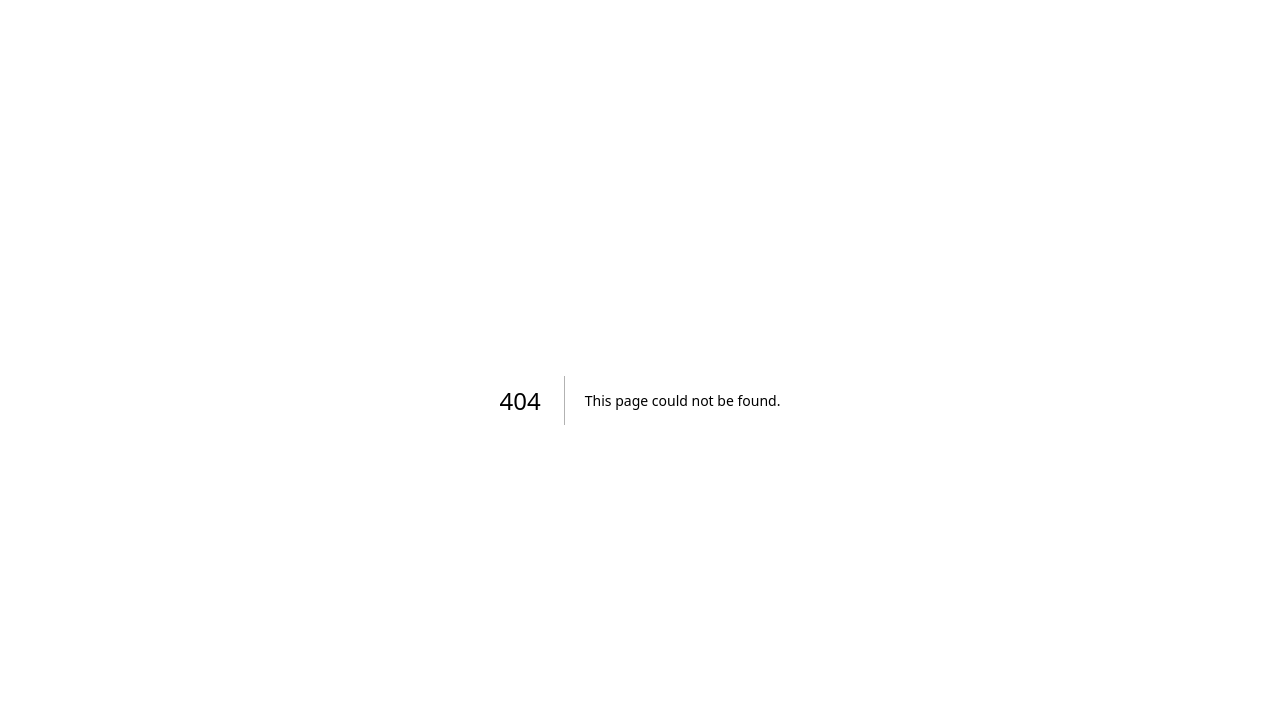
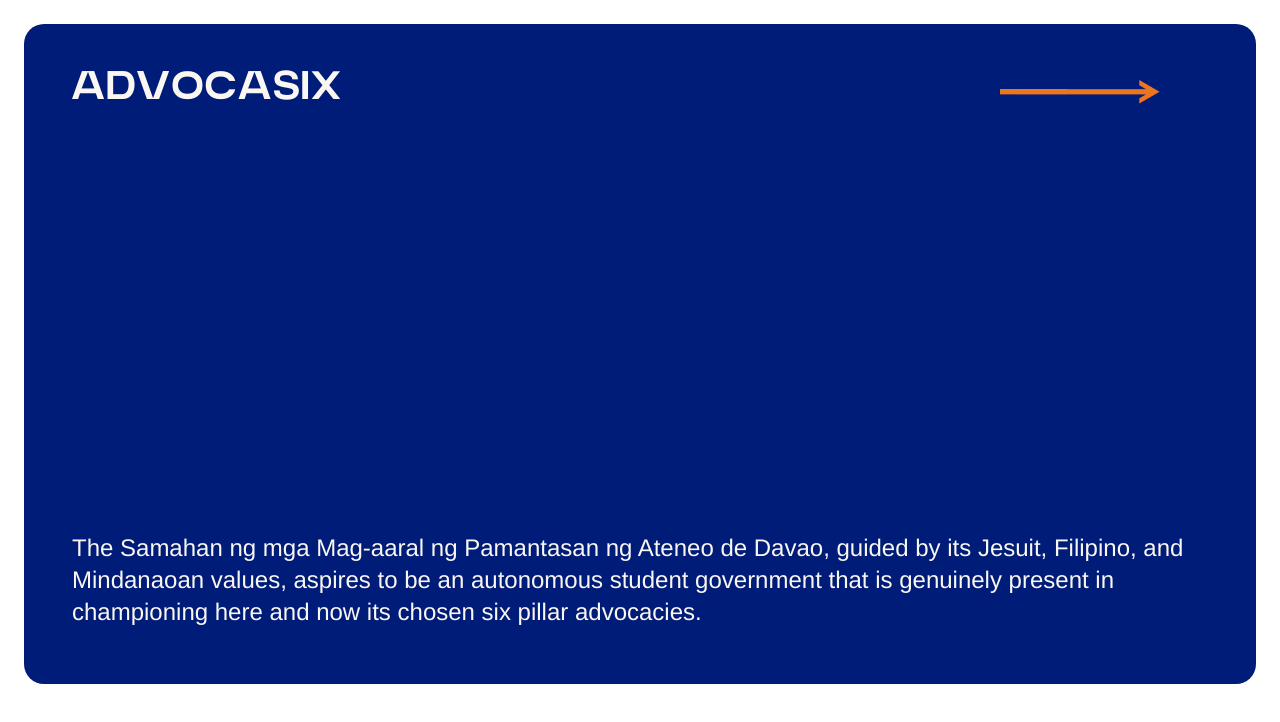
Before and after one commit to SAMAHAN-Systems-Development/samahan-at-the-get-go, a Next.js app: page /advocasix-card in a window 1280 px wide. Before the commit this address had no page. Shown: the top 722 px of the page. Built offline with nearby package versions, Linux system fonts and the light colour scheme.

Commit message:
refactor: add p tag and dir in app dir

```diff
--- /dev/null
+++ b/src/app/advocasix-card/page.tsx
@@ -0,0 +1,9 @@
+import AdvocasixDescriptionCard from '@/components/ui/Advocasix/AdvocasixDescriptionCard';
+
+export default function page() {
+  return (
+    <div className="p-6">
+      <AdvocasixDescriptionCard />
+    </div>
+  );
+}
--- a/src/components/ui/Advocasix/AdvocasixDescriptionCard.tsx
+++ b/src/components/ui/Advocasix/AdvocasixDescriptionCard.tsx
@@ -1,31 +1,31 @@
-import React from "react";
-import Image from "next/image";
+import React from 'react';
+import Image from 'next/image';
 
-import arrow from "public/assets/images/orangeArrow1.png";
+import arrow from 'public/assets/images/orangeArrow1.png';
 
 const AdvocasixDescriptionCard = () => {
   return (
     <>
       <div className="w-full bg-blue rounded-section-card flex flex-col justify-end px-8 py-10 md:px-12 md:py-14 min-h-[18rem] md:h-[32] lg:h-[41.25rem]">
         <div className="flex h-auto mb-auto">
-          <div className="font-artega text-white text-base lg:text-title-sm mr-auto">
+          <p className="font-artega text-white text-base lg:text-title-sm mr-auto">
             ADVOCASIX
-          </div>
+          </p>
           <div className="relative w-64 ml-3">
             <Image
               alt="/"
               src={arrow}
               fill={true}
-              style={{ objectFit: "contain" }}
+              style={{ objectFit: 'contain' }}
             />
           </div>
         </div>
-        <div className="text-white text-base lg:text-2xl">
+        <p className="text-white text-base lg:text-2xl">
           The Samahan ng mga Mag-aaral ng Pamantasan ng Ateneo de Davao, guided
           by its Jesuit, Filipino, and Mindanaoan values, aspires to be an
           autonomous student government that is genuinely present in championing
           here and now its chosen six pillar advocacies.
-        </div>
+        </p>
       </div>
     </>
   );
```
